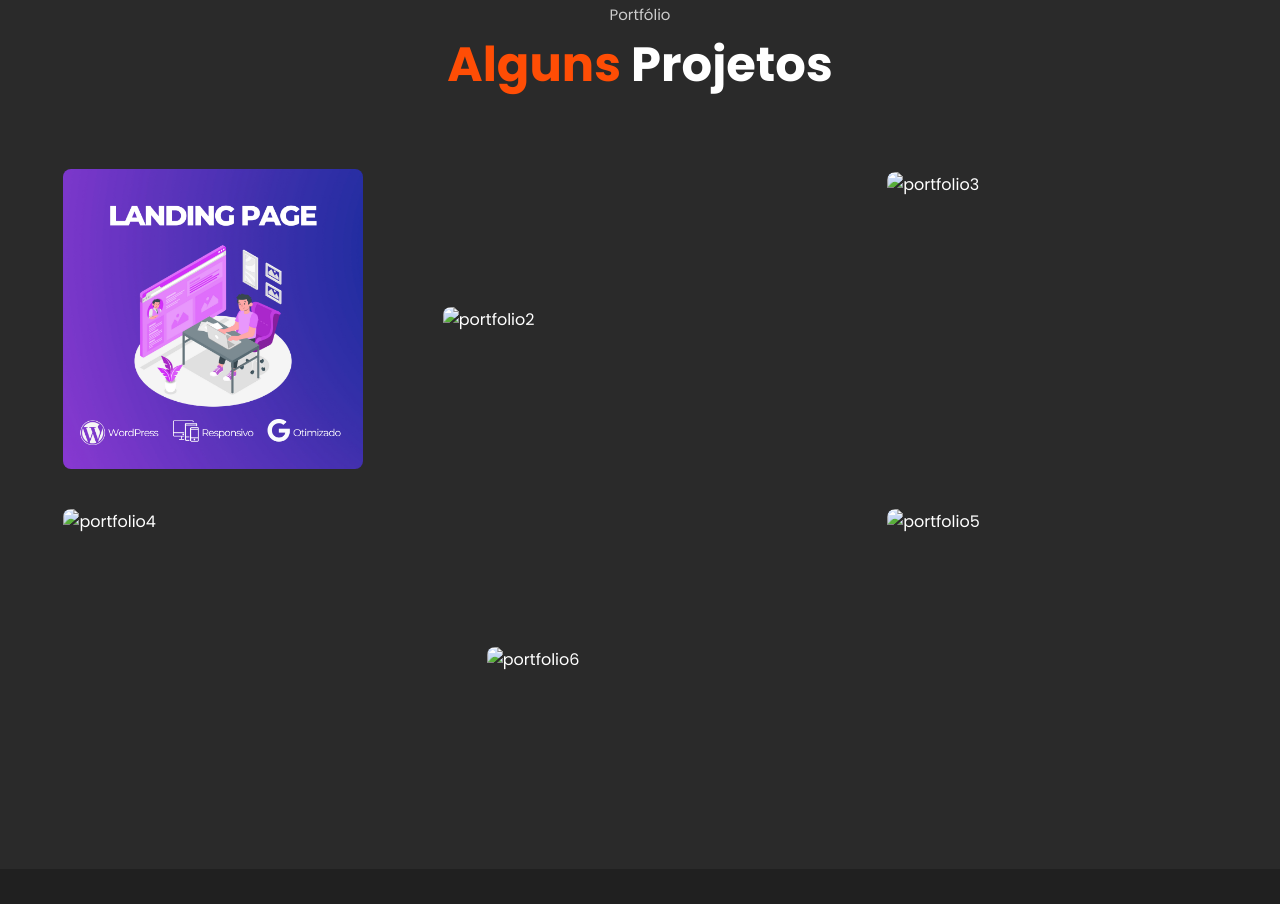
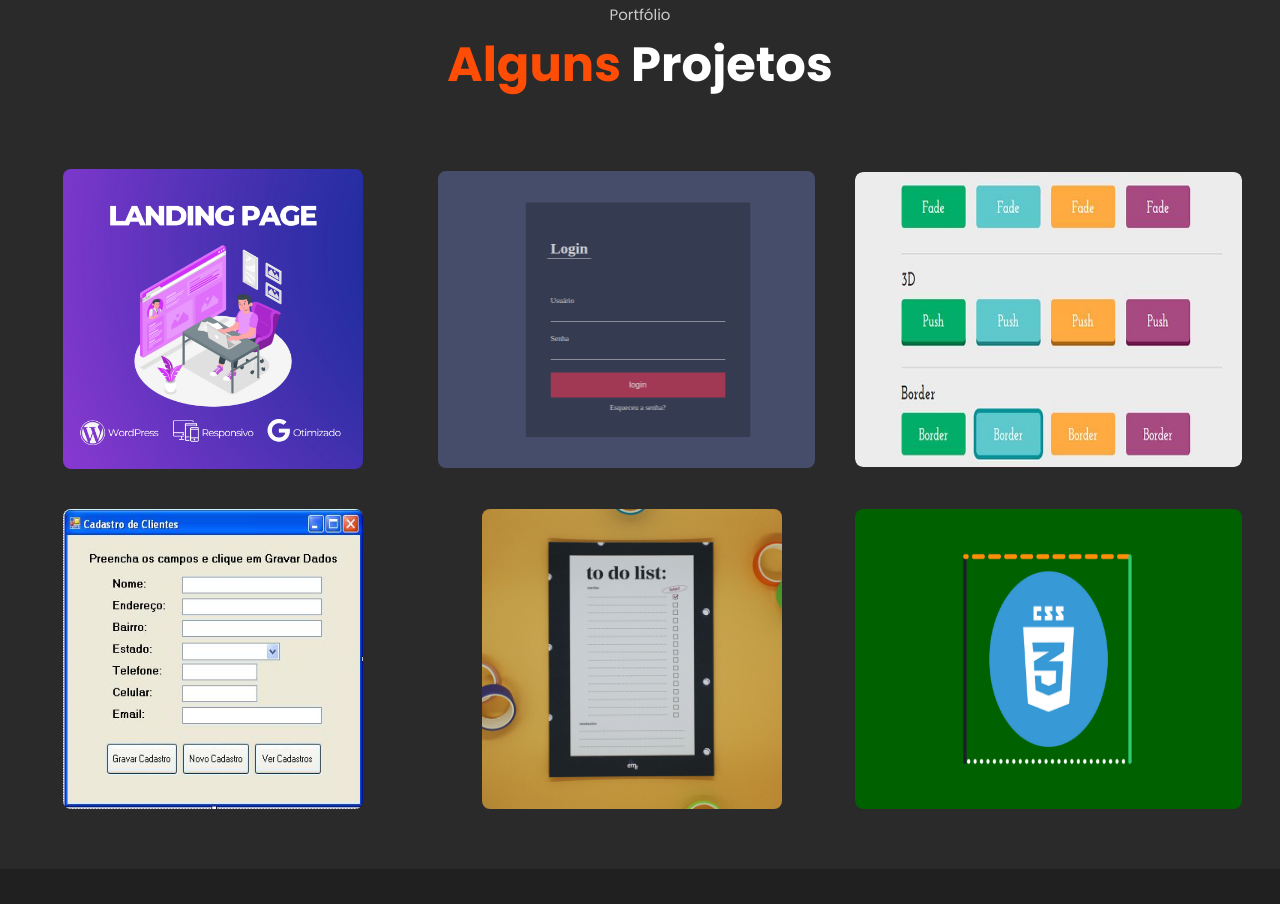
Before and after one commit to OtavioIdem/portfolio-otaviooaib, a plain HTML site: page index.html in a window 1280 px wide. Shown: the part 2427-3331 px from the top of the page. Drawn offline with nearby package versions, Linux system fonts and the light colour scheme; the site is published under a folder, as on GitHub Pages, so addresses that start at the root find nothing.

Commit message:
Update index.html

```diff
--- a/index.html
+++ b/index.html
@@ -129,7 +129,7 @@
                 </div>
             <!--login-->
                 <div class="row">
-                    <img src="/assets/login002.png" style="width: 400px; margin-left: 10px;" alt="portfolio2">
+                    <img src="assets/login002.png" style="width: 400px; margin-left: 10px;" alt="portfolio2">
                     <div class="layer">
                         <h5>Página de Login</h5>
                         <p>Conecte-se com a gente.</p>
@@ -138,7 +138,7 @@
                 </div>
             <!--Button Style-->
                 <div class="row">
-                    <img src="/assets/buttonStyle.jpg" style="height: 295px;" alt="portfolio3">
+                    <img src="assets/buttonStyle.jpg" style="height: 295px;" alt="portfolio3">
                     <div class="layer">
                         <h5>Style Button</h5>
                         <p>Criação personalizadas de botões.</p>
@@ -147,7 +147,7 @@
                 </div>
             <!--Cadastro-->
                 <div class="row">
-                    <img src="/assets/CadastrodeClientes.jpg" style="width: 300px; height: 300px; margin-left: 25px;" alt="portfolio4">
+                    <img src="assets/CadastrodeClientes.jpg" style="width: 300px; height: 300px; margin-left: 25px;" alt="portfolio4">
                     <div class="layer">
                         <h5>Ficha de Cadastro</h5>
                         <p>Faça seu cadastro.</p>
@@ -157,7 +157,7 @@
 
             <!--To DO List-->
                 <div class="row">
-                    <img src="/assets/toDoList.png" style="width: 300px; margin-left: 54px;"  alt="portfolio6">
+                    <img src="assets/toDoList.png" style="width: 300px; margin-left: 54px;"  alt="portfolio6">
                     <div class="layer">
                         <h5>To Do List </h5>
                         <p>Organize suas ideias.</p>
@@ -167,7 +167,7 @@
 
             <!--Style Border-->
                 <div class="row">
-                    <img src="/assets/Css-border--1-.png" style="height: 300px; " alt="portfolio5">
+                    <img src="assets/Css-border--1-.png" style="height: 300px; " alt="portfolio5">
                     <div class="layer">
                         <h5>Style Border</h5>
                         <p>Efeito visual de fundo mais personalizado.</p>
```
